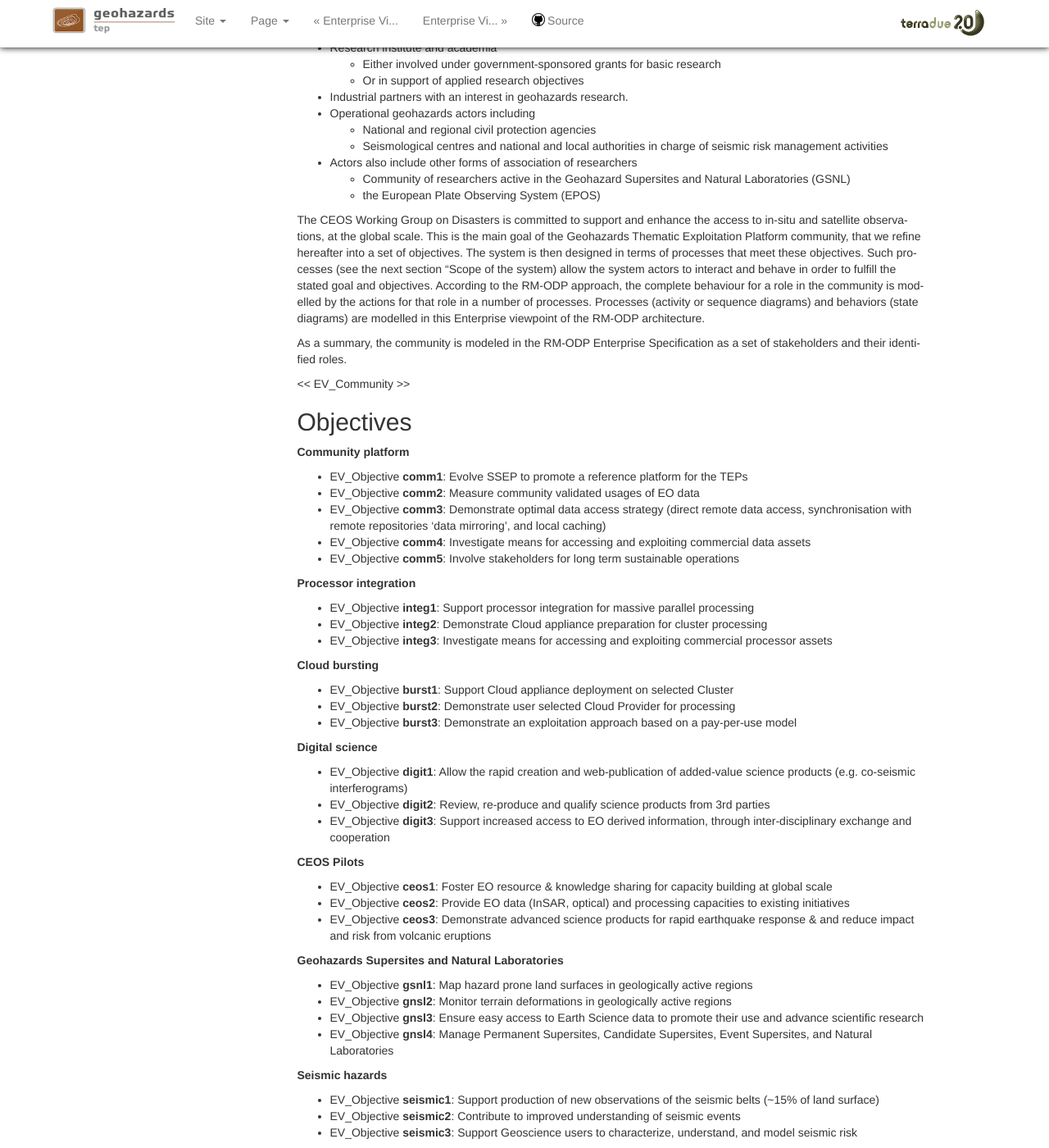
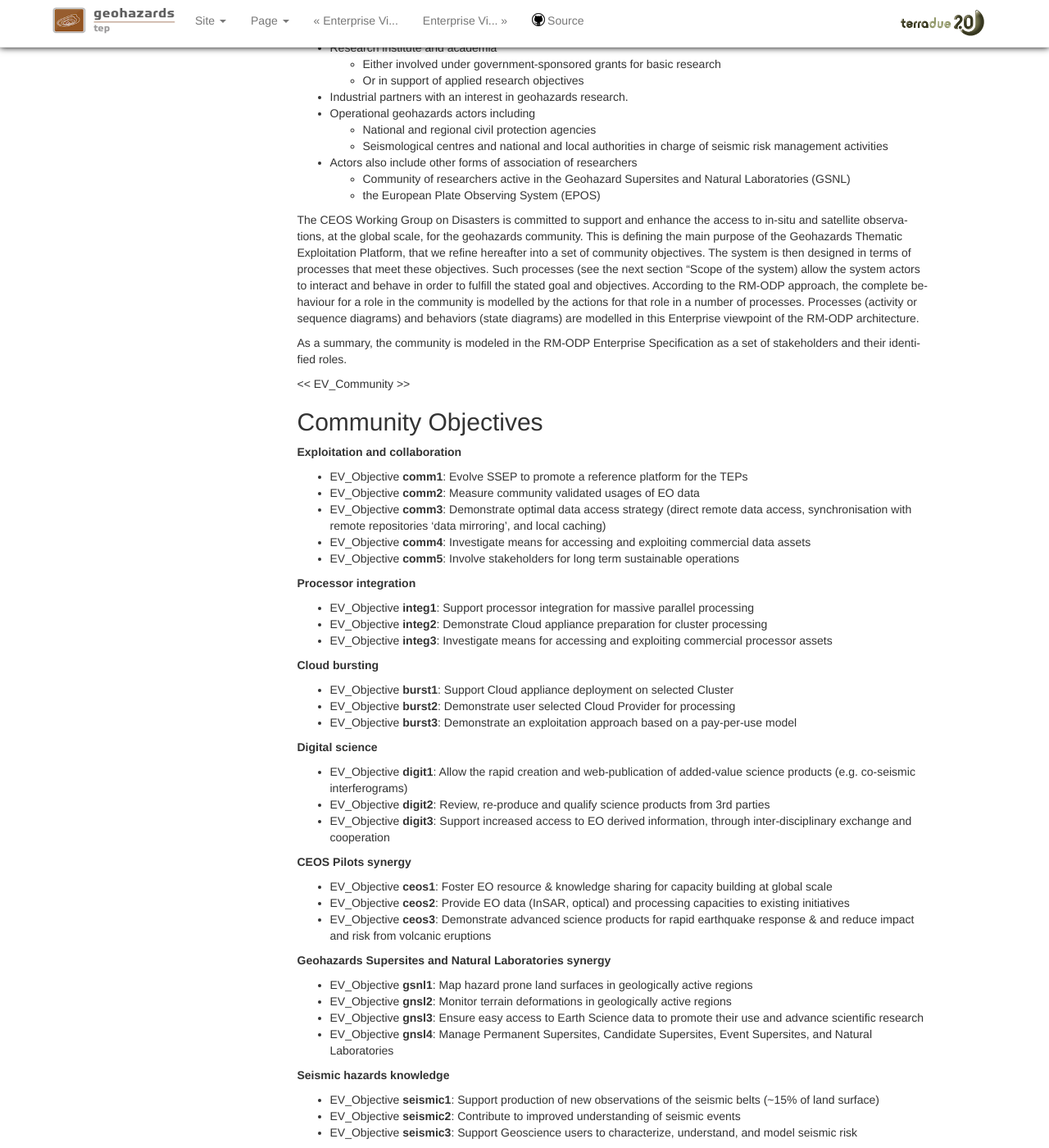
Before and after one commit to Terradue/doc-tep-geohazards-arch, a Sphinx documentation site: the page built from source/enterprise/purpose.rst, in a window 1280 px wide and 1400 px high, scrolled down 715 px. Shown: the whole window at 82% size. Built offline with Sphinx 7.4.7, drawn with Linux system fonts in a browser that asks for light colours; some of the changed text lies outside the part shown.

Commit message:
Update purpose.rst

```diff
--- a/source/enterprise/purpose.rst
+++ b/source/enterprise/purpose.rst
@@ -52,8 +52,8 @@ Overall, the Satellite EO for Geohazards community encompasses the following act
   * Community of researchers active in the Geohazard Supersites and Natural Laboratories (GSNL)
   * the European Plate Observing System (EPOS)
 
-The CEOS Working Group on Disasters is committed to support and enhance the access to in-situ and satellite observations, at the global scale.
-This is the main goal of the Geohazards Thematic Exploitation Platform community, that we refine hereafter into a set of objectives.
+The CEOS Working Group on Disasters is committed to support and enhance the access to in-situ and satellite observations, at the global scale, for the geohazards community.
+This is defining the main purpose of the Geohazards Thematic Exploitation Platform, that we refine hereafter into a set of community objectives.
 The system is then designed in terms of processes that meet these objectives.
 Such processes (see the next section "Scope of the system) allow the system actors to interact and behave in order to fulfill the stated goal and objectives.
 According to the RM-ODP approach, the complete behaviour for a role in the community is modelled by the actions for that role in a number of processes.
@@ -63,10 +63,10 @@ As a summary, the community is modeled in the RM-ODP Enterprise Specification as
 
 << EV_Community >>
 
-Objectives
-----------
+Community Objectives
+--------------------
 
-**Community platform**
+**Exploitation and collaboration**
 
 * EV_Objective **comm1**: Evolve SSEP to promote a reference platform for the TEPs
 * EV_Objective **comm2**: Measure community validated usages of EO data
@@ -92,26 +92,26 @@ Objectives
 * EV_Objective **digit2**: Review, re-produce and qualify science products from 3rd parties
 * EV_Objective **digit3**: Support increased access to EO derived information, through inter-disciplinary exchange and cooperation
 
-**CEOS Pilots**
+**CEOS Pilots synergy**
 
 * EV_Objective **ceos1**: Foster EO resource & knowledge sharing for capacity building at global scale
 * EV_Objective **ceos2**: Provide EO data (InSAR, optical) and processing capacities to existing initiatives
 * EV_Objective **ceos3**: Demonstrate advanced science products for rapid earthquake response & and reduce impact and risk from volcanic eruptions
 
-**Geohazards Supersites and Natural Laboratories**
+**Geohazards Supersites and Natural Laboratories synergy**
 
 * EV_Objective **gsnl1**: Map hazard prone land surfaces in geologically active regions
 * EV_Objective **gnsl2**: Monitor terrain deformations in geologically active regions
 * EV_Objective **gnsl3**: Ensure easy access to Earth Science data to promote their use and advance scientific research
 * EV_Objective **gnsl4**: Manage Permanent Supersites, Candidate Supersites, Event Supersites, and Natural Laboratories
 
-**Seismic hazards**
+**Seismic hazards knowledge**
 
 * EV_Objective **seismic1**: Support production of new observations of the seismic belts (~15% of land surface)
 * EV_Objective **seismic2**: Contribute to improved understanding of seismic events
 * EV_Objective **seismic3**: Support Geoscience users to characterize, understand, and model seismic risk
 
-**Volcanic eruptions**
+**Volcanic eruptions monitoring**
 
 * EV_Objective **volcano1**: Support monitoring of all Holocene era volcanoes on a global basis (~1500 vocanoes)
 * EV_Objective **volcano2**: Involve National and Regional Civil Protection authorities, Seismological centers, National & Local authorities
```
